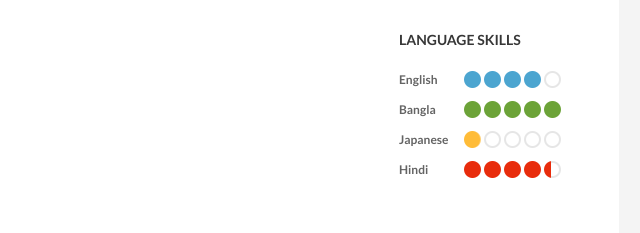
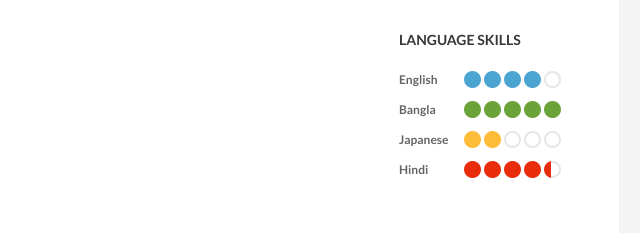
Before and after one commit to alaminshakeel/alaminshakeel.github.io, a plain HTML site: page index.html in a window 1280 px wide. Shown: the part 1180-1413 px from the top of the page, 431-1071 px from the left. Drawn offline with Linux system fonts and the light colour scheme; some packages are replaced by stand-ins of ours.

Commit message:
added language skill

```diff
--- a/index.html
+++ b/index.html
@@ -115,7 +115,7 @@
                   <div class="widget_inner style_3">
                     <div class="skills_row odd first"><span class="caption">English</span><span class="progressbar"><span data-process="80%" class="progress aqua"></span></span></div>
                     <div class="skills_row even"><span class="caption">Bangla</span><span class="progressbar"><span data-process="100%" class="progress green"></span></span></div>
-                    <div class="skills_row odd"><span class="caption">Japanese</span><span class="progressbar"><span data-process="20%" class="progress yellow"></span></span></div>
+                    <div class="skills_row odd"><span class="caption">Japanese</span><span class="progressbar"><span data-process="40%" class="progress yellow"></span></span></div>
                     <div class="skills_row even"><span class="caption">Hindi</span><span class="progressbar"><span data-process="90%" class="progress red"></span></span></div>
                   </div>
                 </aside>
```
